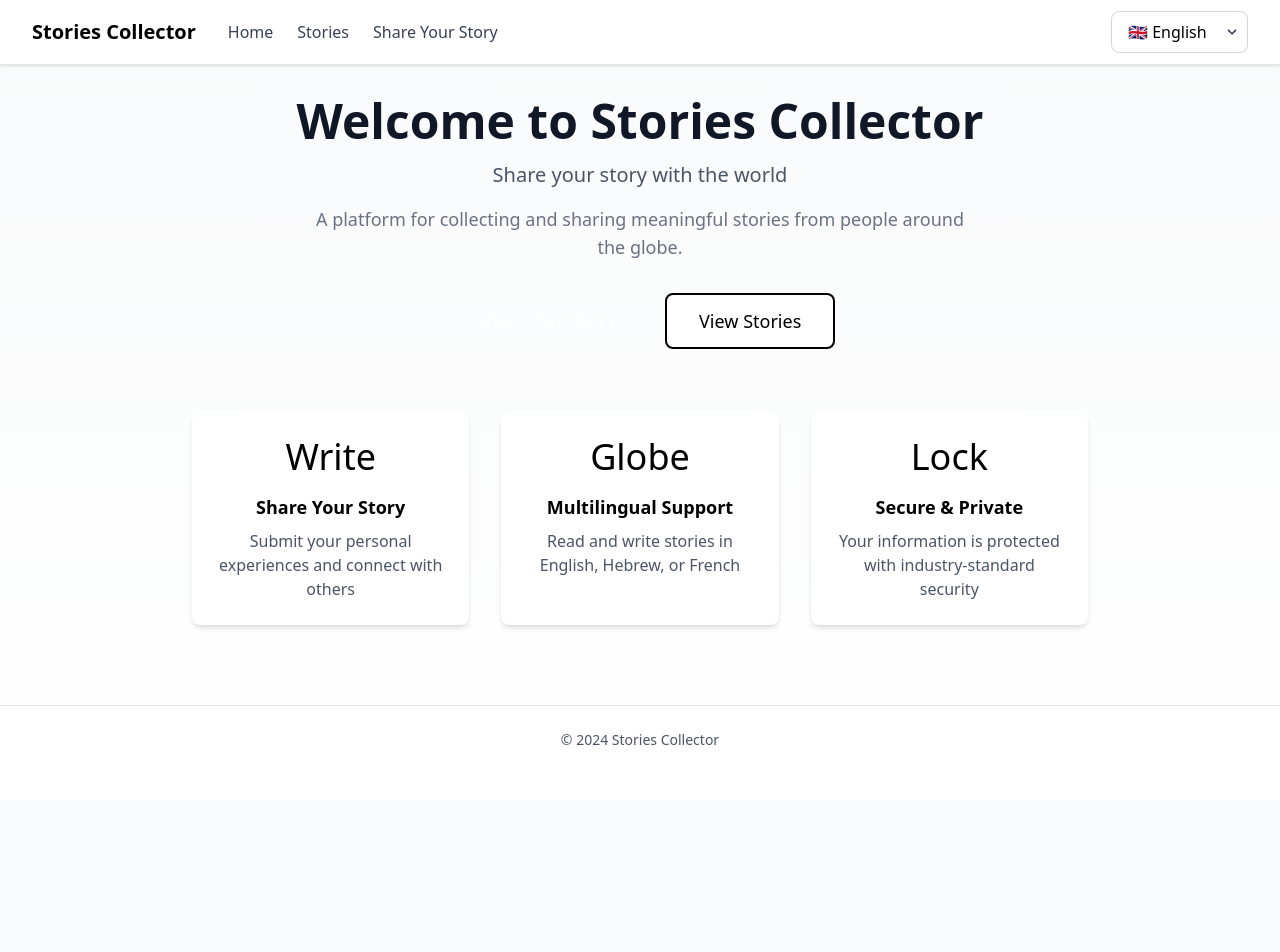
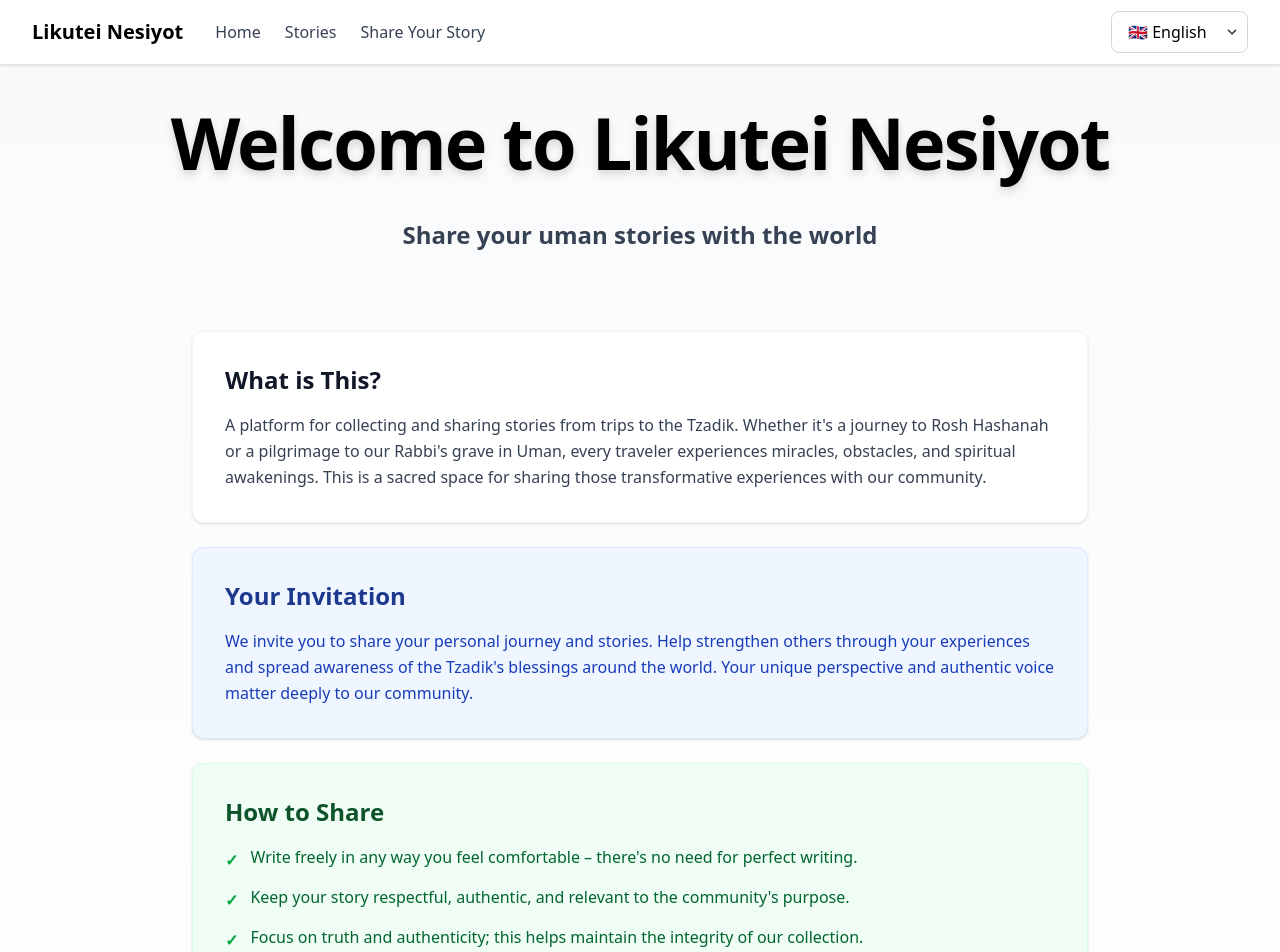
Before and after one commit to OzMaatuk/StoriesCollector, a Next.js app: page /en in a window 1280 px wide. Shown: the top 952 px of the page. Before the commit the page ends 800 px from the top, so only its background shows below. Built offline with nearby package versions, Linux system fonts and the light colour scheme.

Commit message:
update description

```diff
--- a/src/app/[lang]/layout.tsx
+++ b/src/app/[lang]/layout.tsx
@@ -43,7 +43,7 @@ export default async function LocaleLayout({ children, params }: LayoutProps) {
 
   return (
     <html lang={safeLang} dir={dir} suppressHydrationWarning>
-      <body className="min-h-screen bg-gray-50" suppressHydrationWarning>
+      <body className="flex flex-col min-h-screen bg-gray-50" suppressHydrationWarning>
         <nav className="bg-white shadow-sm border-b border-gray-200">
           <div className="max-w-7xl mx-auto px-4 sm:px-6 lg:px-8">
             <div className="flex justify-between items-center h-16">
@@ -77,9 +77,11 @@ export default async function LocaleLayout({ children, params }: LayoutProps) {
           </div>
         </nav>
 
-        <main className="max-w-7xl mx-auto px-4 sm:px-6 lg:px-8 py-8">{children}</main>
+        <main className="flex-grow max-w-7xl mx-auto px-4 sm:px-6 lg:px-8 py-8 w-full">
+          {children}
+        </main>
 
-        <footer className="bg-white border-t border-gray-200 mt-12">
+        <footer className="bg-white border-t border-gray-200">
           <div className="max-w-7xl mx-auto px-4 sm:px-6 lg:px-8 py-6">
             <p className="text-center text-gray-600 text-sm">
               © 2024 {translations.common.appName}
--- a/src/app/[lang]/page.tsx
+++ b/src/app/[lang]/page.tsx
@@ -27,47 +27,79 @@ export default async function HomePage({ params }: PageProps) {
   }
 
   return (
-    <div className="text-center space-y-8">
-      <div className="space-y-4">
-        <h1 className="text-5xl font-bold text-gray-900">{translations.home.title}</h1>
-        <p className="text-xl text-gray-600">{translations.home.subtitle}</p>
-        <p className="text-lg text-gray-500 max-w-2xl mx-auto">{translations.home.description}</p>
+    <div className="space-y-12">
+      {/* Hero Section */}
+      <div className="text-center space-y-3 pb-8">
+        <div className="space-y-4">
+          <h1 className="text-6xl md:text-7xl font-black text-primary-600 drop-shadow-lg tracking-tight leading-tight">
+            {translations.home.title}
+          </h1>
+          <div className="flex justify-center">
+            <div className="h-1 w-24 bg-gradient-to-r from-primary-600 to-primary-700 rounded-full"></div>
+          </div>
+        </div>
+        <p className="text-2xl font-semibold text-gray-700">{translations.home.subtitle}</p>
       </div>
 
-      <div className="flex justify-center space-x-4">
+      {/* Description Sections */}
+      <div className="max-w-4xl mx-auto space-y-6">
+        {/* What is this section */}
+        <div className="bg-white rounded-xl p-8 shadow-sm border border-gray-100">
+          <h2 className="text-2xl font-bold text-gray-900 mb-4">{translations.home.whatIsThis}</h2>
+          <p className="text-gray-700 leading-relaxed">{translations.home.descriptionPart1}</p>
+        </div>
+
+        {/* Your Invitation section */}
+        <div className="bg-blue-50 rounded-xl p-8 shadow-sm border border-blue-100">
+          <h2 className="text-2xl font-bold text-blue-900 mb-4">
+            {translations.home.yourInvitation}
+          </h2>
+          <p className="text-blue-800 leading-relaxed">{translations.home.descriptionPart2}</p>
+        </div>
+
+        {/* Guidelines section */}
+        <div className="bg-green-50 rounded-xl p-8 shadow-sm border border-green-100">
+          <h2 className="text-2xl font-bold text-green-900 mb-4">{translations.home.guidelines}</h2>
+          <ul className="space-y-3 text-green-800">
+            <li className="flex items-start gap-3">
+              <span className="text-green-600 font-bold mt-1">✓</span>
+              <span className="leading-relaxed">{translations.home.guideWrite}</span>
+            </li>
+            <li className="flex items-start gap-3">
+              <span className="text-green-600 font-bold mt-1">✓</span>
+              <span className="leading-relaxed">{translations.home.guideRespect}</span>
+            </li>
+            <li className="flex items-start gap-3">
+              <span className="text-green-600 font-bold mt-1">✓</span>
+              <span className="leading-relaxed">{translations.home.guideAuthentic}</span>
+            </li>
+          </ul>
+        </div>
+
+        {/* Future Vision section */}
+        <div className="bg-purple-50 rounded-xl p-8 shadow-sm border border-purple-100">
+          <h2 className="text-2xl font-bold text-purple-900 mb-4">
+            {translations.home.futureVision}
+          </h2>
+          <p className="text-purple-800 leading-relaxed">{translations.home.descriptionPart3}</p>
+        </div>
+      </div>
+
+      {/* Action Buttons */}
+      <div className="flex justify-center gap-4 flex-wrap pt-8">
         <Link
           href={`/${lang}/submit`}
-          className="bg-primary-600 text-white px-8 py-3 rounded-lg hover:bg-primary-700 transition-colors font-medium text-lg"
+          className="bg-primary-600 text-white px-8 py-3 rounded-lg hover:bg-primary-700 transition-colors font-semibold text-lg shadow-md hover:shadow-lg"
         >
           {translations.home.cta}
         </Link>
         <Link
           href={`/${lang}/stories`}
-          className="bg-white text-primary-600 border-2 border-primary-600 px-8 py-3 rounded-lg hover:bg-primary-50 transition-colors font-medium text-lg"
+          className="bg-white text-primary-600 border-2 border-primary-600 px-8 py-3 rounded-lg hover:bg-primary-50 transition-colors font-semibold text-lg shadow-md"
         >
           {translations.home.viewStories}
         </Link>
       </div>
-
-      <div className="mt-16 grid grid-cols-1 md:grid-cols-3 gap-8 max-w-4xl mx-auto">
-        <div className="bg-white p-6 rounded-lg shadow-md">
-          <div className="text-4xl mb-4">Write</div>
-          <h3 className="text-lg font-semibold mb-2">Share Your Story</h3>
-          <p className="text-gray-600">Submit your personal experiences and connect with others</p>
-        </div>
-        <div className="bg-white p-6 rounded-lg shadow-md">
-          <div className="text-4xl mb-4">Globe</div>
-          <h3 className="text-lg font-semibold mb-2">Multilingual Support</h3>
-          <p className="text-gray-600">Read and write stories in English, Hebrew, or French</p>
-        </div>
-        <div className="bg-white p-6 rounded-lg shadow-md">
-          <div className="text-4xl mb-4">Lock</div>
-          <h3 className="text-lg font-semibold mb-2">Secure & Private</h3>
-          <p className="text-gray-600">
-            Your information is protected with industry-standard security
-          </p>
-        </div>
-      </div>
     </div>
   );
 }
--- a/src/locales/en.json
+++ b/src/locales/en.json
@@ -1,6 +1,6 @@
 {
   "common": {
-    "appName": "Stories Collector",
+    "appName": "Likutei Nesiyot",
     "language": "Language",
     "submit": "Submit",
     "cancel": "Cancel",
@@ -18,9 +18,19 @@
     "submit": "Share Your Story"
   },
   "home": {
-    "title": "Welcome to Stories Collector",
-    "subtitle": "Share your story with the world",
-    "description": "A platform for collecting and sharing meaningful stories from people around the globe.",
+    "title": "Welcome to Likutei Nesiyot",
+    "subtitle": "Share your uman stories with the world",
+    "description": "A platform for collecting and sharing stories from trips to the Tzadik, with the focus on the trips to Rosh Hashanah. Everyone who travels to our Rabbi sometimes goes through upheavals, obstacles, miracles and trials, even with our Rabbi in the Tziun or as part of a visit to Uman. These are your invitations to share your stories with everyone, to strengthen people and to publicize the Tzadik. Feel free to write in any way you want, as long as it is respectful and not offensive. God willing, without a vow, in the future this collection of stories will become a book that will be distributed as part of our Rabbi's activities around the world. There is no need for writing talent or effort to write in a beautiful and interesting way because artificial intelligence tools will be integrated in the future to improve your writing experience and product. But most importantly, it is to maintain credibility, authenticity, and avoid publishing content that does not belong to the site and the purpose.",
+    "whatIsThis": "What is This?",
+    "descriptionPart1": "A platform for collecting and sharing stories from trips to the Tzadik. Whether it's a journey to Rosh Hashanah or a pilgrimage to our Rabbi's grave in Uman, every traveler experiences miracles, obstacles, and spiritual awakenings. This is a sacred space for sharing those transformative experiences with our community.",
+    "yourInvitation": "Your Invitation",
+    "descriptionPart2": "We invite you to share your personal journey and stories. Help strengthen others through your experiences and spread awareness of the Tzadik's blessings around the world. Your unique perspective and authentic voice matter deeply to our community.",
+    "guidelines": "How to Share",
+    "guideWrite": "Write freely in any way you feel comfortable – there's no need for perfect writing.",
+    "guideRespect": "Keep your story respectful, authentic, and relevant to the community's purpose.",
+    "guideAuthentic": "Focus on truth and authenticity; this helps maintain the integrity of our collection.",
+    "futureVision": "Our Vision",
+    "descriptionPart3": "With God's will, this collection of stories will eventually become a published book shared with communities worldwide as part of our Rabbi's mission. AI tools will be integrated to enhance and refine your stories, but the most important thing is maintaining the credibility, authenticity, and spiritual value of your personal narrative.",
     "cta": "Share Your Story",
     "viewStories": "View Stories"
   },
--- a/src/locales/fr.json
+++ b/src/locales/fr.json
@@ -1,6 +1,6 @@
 {
   "common": {
-    "appName": "Collecteur d'Histoires",
+    "appName": "Likutei Nesiyot",
     "language": "Langue",
     "submit": "Soumettre",
     "cancel": "Annuler",
@@ -18,9 +18,19 @@
     "submit": "Partagez Votre Histoire"
   },
   "home": {
-    "title": "Bienvenue sur Collecteur d'Histoires",
-    "subtitle": "Partagez votre histoire avec le monde",
-    "description": "Une plateforme pour collecter et partager des histoires significatives de personnes du monde entier.",
+    "title": "Bienvenue sur Likutei Nesiyot",
+    "subtitle": "Partagez votre uman histoire avec le monde",
+    "description": "Une plateforme pour recueillir et partager des récits de voyages auprès du Tsadik, en particulier lors de Rosh Hashanah. Quiconque se rend auprès de notre Rabbi traverse parfois des bouleversements, des obstacles, des miracles et des épreuves, que ce soit à Tziun ou lors d'une visite à Ouman. Nous vous invitons à partager vos histoires afin de fortifier les autres et de faire connaître le Tsadik. Écrivez librement, dans le respect et la bienveillance. Si Dieu le veut, et sans engagement, ce recueil deviendra un jour un livre qui sera diffusé lors des activités de notre Rabbi à travers le monde. Nul besoin d'être un grand écrivain : des outils d'intelligence artificielle seront intégrés ultérieurement pour améliorer votre expérience. L'essentiel est de préserver la crédibilité et l'authenticité de vos récits et de ne publier que des contenus pertinents.",
+    "whatIsThis": "Qu'est-ce que c'est?",
+    "descriptionPart1": "Une plateforme pour recueillir et partager des récits de voyages auprès du Tsadik. Qu'il s'agisse d'un pèlerinage à Rosh Hashanah ou d'une visite à la tombe de notre Rabbi à Ouman, chaque voyageur vit des miracles, des obstacles et des réveils spirituels. C'est un espace sacré pour partager ces expériences transformatrices avec notre communauté.",
+    "yourInvitation": "Votre Invitation",
+    "descriptionPart2": "Nous vous invitons à partager votre voyage personnel et vos histoires. Aidez à renforcer les autres par vos expériences et à sensibiliser à l'importance du Tsadik dans le monde. Votre perspective unique et votre voix authentique sont précieuses pour notre communauté.",
+    "guidelines": "Comment Partager",
+    "guideWrite": "Écrivez librement de la manière qui vous convient le mieux – une écriture parfaite n'est pas nécessaire.",
+    "guideRespect": "Gardez votre histoire respectueuse, authentique et pertinente pour la communauté.",
+    "guideAuthentic": "Concentrez-vous sur la vérité et l'authenticité ; cela maintient l'intégrité de notre collection.",
+    "futureVision": "Notre Vision",
+    "descriptionPart3": "Avec la volonté de Dieu, ce recueil d'histoires deviendra finalement un livre publié et partagé avec des communautés du monde entier dans le cadre de la mission de notre Rabbi. Des outils d'IA seront intégrés pour améliorer vos histoires, mais le plus important reste de maintenir la crédibilité, l'authenticité et la valeur spirituelle de votre récit personnel.",
     "cta": "Partagez Votre Histoire",
     "viewStories": "Voir les Histoires"
   },
```
Also changed, not shown: src/locales/he.json (+13 -3 lines).
